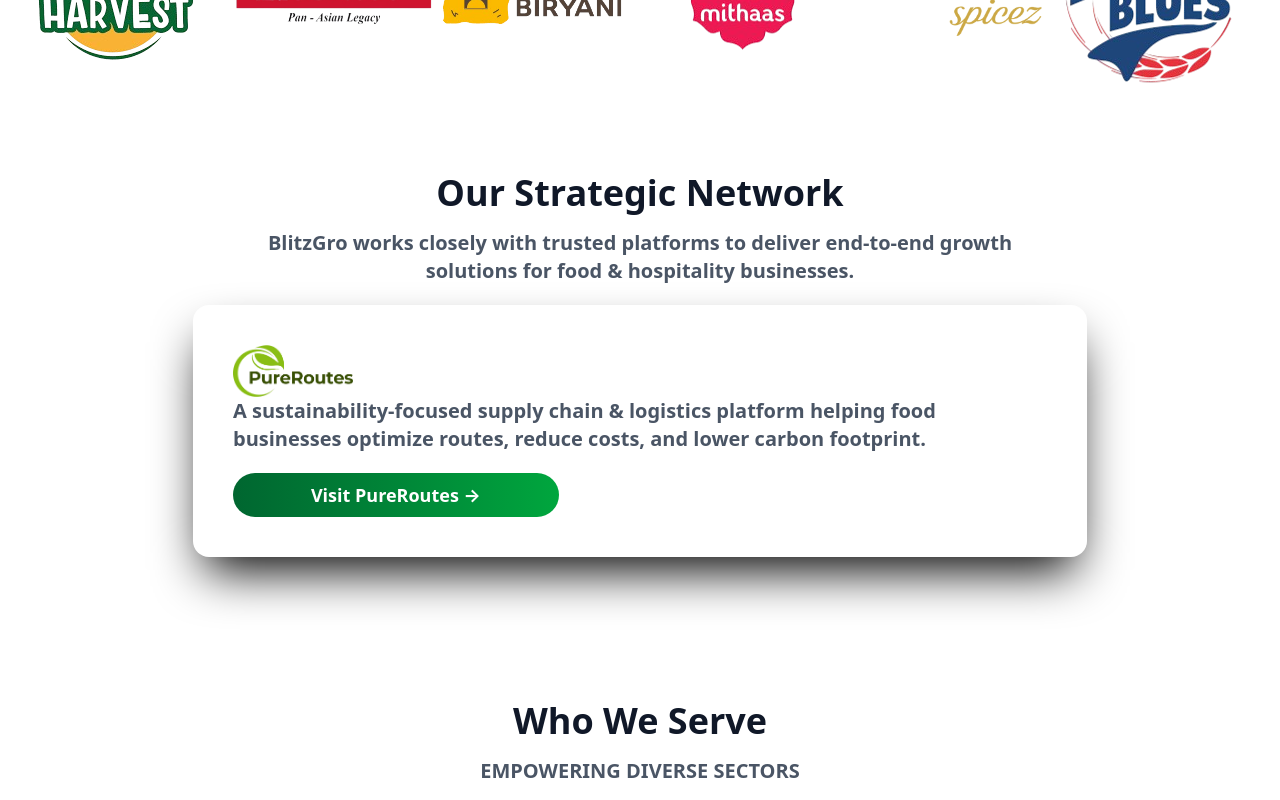
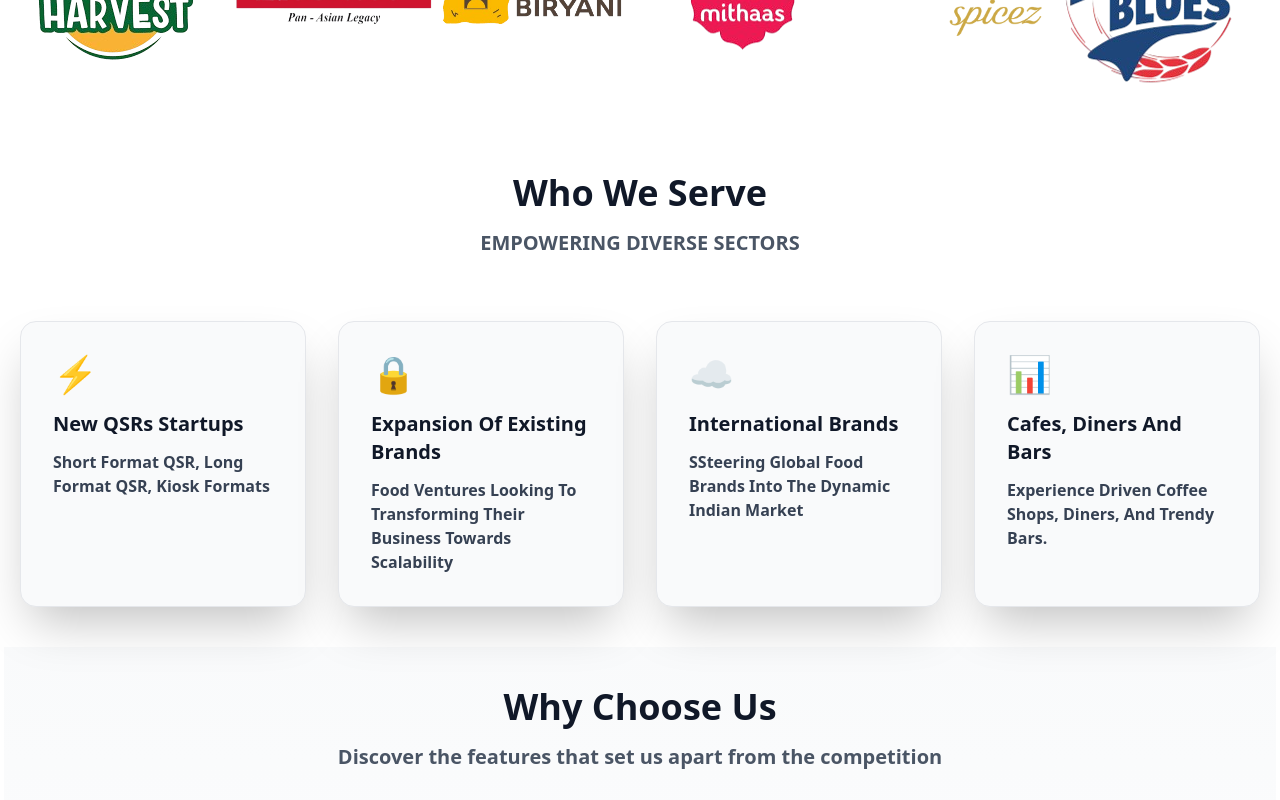
Before and after one commit to ayushman0909/Blitzgro, a React (Vite) app: page /home in a window 1280 px wide. Shown: the part 1100-1900 px from the top of the page. Built offline with nearby package versions, Linux system fonts and the light colour scheme.

Commit message:
pureroutes shifted down

```diff
--- a/src/pages/Home.jsx
+++ b/src/pages/Home.jsx
@@ -147,11 +147,12 @@
     <PageWrapper>
       <HeroSection heroSectionData={heroSectionData} stats={stats}/>
        <OurClients/>
-      <PureRoutes/>
+
        <WhoWeServe features={WhoWeServefeatures} headings={WhoWeServeHeadings} CardCount={CardCount} lgScreen='grid-cols-4'/>
         <BlogsCards features={WhyChooseUsData} BlogHeadings={WhyChooseUsHeading} lg="grid-cols-3" page={"blogs"}/>
        {/* <WhyChooseUs features={WhyChooseUsFeatures} headings={WhyChooseUsHeadings}/> */}
        <OurProcess/>
+        <PureRoutes/>
     </PageWrapper>
   )
 }
```
